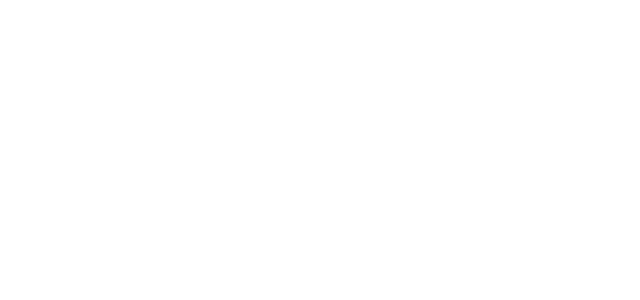
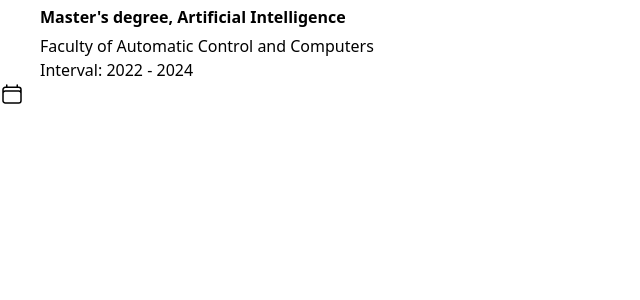
Before and after one commit to gabriel-rusu/webpage-v3, an Angular app: page / in a window 1280 px wide. Shown: the top 300 px of the page, without its empty margins (0-640 px from the left). Built offline with nearby package versions, Linux system fonts and the light colour scheme.

Commit message:
experimenting with tailwind

```diff
--- a/package.json
+++ b/package.json
@@ -27,12 +27,15 @@
     "@angular/cli": "^18.2.5",
     "@angular/compiler-cli": "^18.2.0",
     "@types/jasmine": "~5.1.0",
+    "autoprefixer": "^10.4.20",
     "jasmine-core": "~5.2.0",
     "karma": "~6.4.0",
     "karma-chrome-launcher": "~3.2.0",
     "karma-coverage": "~2.2.0",
     "karma-jasmine": "~5.1.0",
     "karma-jasmine-html-reporter": "~2.1.0",
+    "postcss": "^8.4.47",
+    "tailwindcss": "^3.4.13",
     "typescript": "~5.5.2"
   }
 }
--- a/src/app/app.component.html
+++ b/src/app/app.component.html
@@ -1,6 +1 @@
-<svg xmlns="http://www.w3.org/2000/svg" viewBox="0 0 256 256" id="git-commit">
-  <rect width="256" height="256" fill="none"></rect>
-  <circle cx="128.002" cy="128" r="52" fill="none" stroke="white" stroke-linecap="round" stroke-linejoin="round" stroke-width="16"></circle>
-  <line x1="8.002" x2="76.002" y1="128" y2="128" fill="none" stroke="white" stroke-linecap="round" stroke-linejoin="round" stroke-width="16"></line>
-  <line x1="180.002" x2="248.002" y1="128" y2="128" fill="none" stroke="white" stroke-linecap="round" stroke-linejoin="round" stroke-width="16"></line>
-</svg>
+<app-event eventName="Master's degree, Artificial Intelligence" start="2022" end="2024"></app-event>
--- a/src/app/app.component.ts
+++ b/src/app/app.component.ts
@@ -1,11 +1,12 @@
 import { Component } from '@angular/core';
 import { RouterOutlet } from '@angular/router';
 import {NgOptimizedImage} from "@angular/common";
+import {EventComponent} from "./components/event/event.component";
 
 @Component({
   selector: 'app-root',
   standalone: true,
-  imports: [RouterOutlet, NgOptimizedImage],
+  imports: [RouterOutlet, NgOptimizedImage, EventComponent],
   templateUrl: './app.component.html',
   styleUrl: './app.component.css'
 })
--- /dev/null
+++ b/src/app/components/event/event.component.css
@@ -0,0 +1,13 @@
+.center-content {
+  display: flex;
+  align-items: center; /* Vertically centers the SVG and text */
+}
+
+.center-content svg {
+  margin-right: 8px; /* Adds space between the SVG and text */
+}
+
+
+.event-right-spacing {
+  margin: 0 0 0 40px;
+}
--- /dev/null
+++ b/src/app/components/event/event.component.html
@@ -0,0 +1,20 @@
+<div>
+  <div class="center-content">
+    <svg xmlns="http://www.w3.org/2000/svg" viewBox="0 0 256 256" id="git-commit" width="32px" height="32px" color="black">
+      <rect width="256" height="256" fill="none"></rect>
+      <circle cx="128.002" cy="128" r="52" fill="none" stroke="white" stroke-linecap="round" stroke-linejoin="round"
+              stroke-width="16"></circle>
+      <line x1="8.002" x2="76.002" y1="128" y2="128" fill="none" stroke="white" stroke-linecap="round"
+            stroke-linejoin="round" stroke-width="16"></line>
+      <line x1="180.002" x2="248.002" y1="128" y2="128" fill="none" stroke="white" stroke-linecap="round"
+            stroke-linejoin="round" stroke-width="16"></line>
+    </svg>
+    <p class="font-bold" style="display: inline; margin: 5px 0 5px 0">{{ eventName }}</p>
+  </div>
+  <p class="event-right-spacing">Faculty of Automatic Control and Computers</p>
+  <p class="event-right-spacing">Interval: {{ start }} - {{ end }}</p>
+  <svg xmlns="http://www.w3.org/2000/svg" fill="none" viewBox="0 0 24 24" stroke-width="1.5" stroke="currentColor" class="size-6">
+    <path stroke-linecap="round" stroke-linejoin="round" d="M6.75 3v2.25M17.25 3v2.25M3 18.75V7.5a2.25 2.25 0 0 1 2.25-2.25h13.5A2.25 2.25 0 0 1 21 7.5v11.25m-18 0A2.25 2.25 0 0 0 5.25 21h13.5A2.25 2.25 0 0 0 21 18.75m-18 0v-7.5A2.25 2.25 0 0 1 5.25 9h13.5A2.25 2.25 0 0 1 21 11.25v7.5" />
+  </svg>
+
+</div>
--- a/src/styles.css
+++ b/src/styles.css
@@ -1,20 +1,4 @@
 /* You can add global styles to this file, and also import other style files */
-body {
-  color: #222;
-  background: #fff;
-  font: 100% system-ui;
-}
-a {
-  color: #0033cc;
-}
-
-@media (prefers-color-scheme: dark) {
-  body {
-    color: #eee;
-    background: #121212;
-  }
-
-  body a {
-    color: #809fff;
-  }
-}
+@tailwind base;
+@tailwind components;
+@tailwind utilities;
--- /dev/null
+++ b/tailwind.config.js
@@ -0,0 +1,10 @@
+/** @type {import('tailwindcss').Config} */
+module.exports = {
+  content: [
+    "./src/**/*.{html,ts}",
+  ],
+  theme: {
+    extend: {},
+  },
+  plugins: [],
+}
```
Also changed, not shown: src/app/components/event/event.component.ts (added, +15 -0 lines), 2 other files (tests, documents, lock files or other folders).
